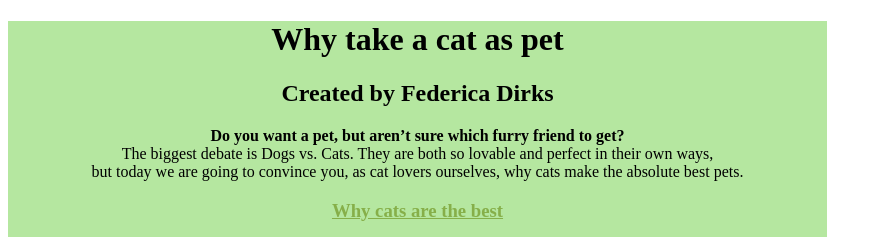
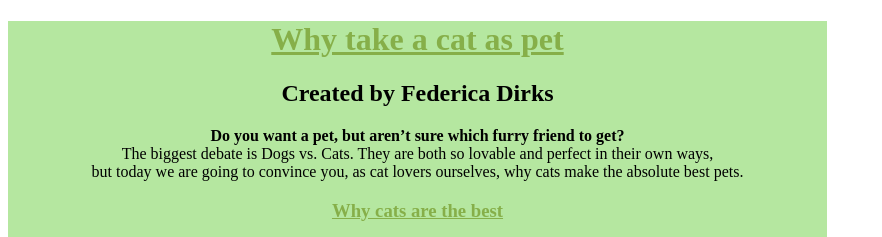
Before and after one commit to FedericaDirks/prj4chapter3, a plain HTML site: page index.html in a window 1280 px wide. Shown: the top 237 px of the page, without its empty margins (0-882 px from the left). Drawn offline with Linux system fonts and the light colour scheme.

Commit message:
update
update

```diff
--- a/css/text.css
+++ b/css/text.css
@@ -3,9 +3,7 @@
 
 }
 
-#creator{color: #e3eaa7;}
-
-.h3-shape{color: #86af49; text-decoration: underline;}
+.cats{color: #86af49; text-decoration: underline;}
 
 .h3-color {color: #86af49; text-decoration: underline;}
 
--- a/index.html
+++ b/index.html
@@ -5,11 +5,11 @@
     <title>Why take a cat as pet</title>
  <link href="css/text.css" type="text/css" rel="stylesheet">
   </head>
-<body>
+<body class"body">
 
 <div class="my-container">
 
-<h1>Why take a cat as pet</h1>
+<h1 class="cats">Why take a cat as pet</h1>
 <h2>Created by Federica Dirks</h2>
 
 <p class="intro-text"><strong>Do you want a pet, but aren’t sure which furry friend to get?</strong><br>The biggest debate is Dogs vs. Cats. They are both so lovable and perfect in their own ways,<br> but today we are going to convince you, as cat lovers ourselves, why cats make the absolute best pets.</p>
@@ -22,7 +22,7 @@
 
   <h3 class="h3-Behavior"> Anoying behavior of cats</h3>
  <p>Cats seem to love knocking items off your desk, right? While this behavior can range<br> from funny to annoying to dangerous, there are a couple of possible reasons your cat likes to use her paws in this way.<br> It may be linked to play-related behavior — she's simply curious about the object and what happens if she paws at it.<br> It could also be a way to get your attention — she knows you'll come running when you hear the noise made by the object hitting the<br> ground. </p>
-</div>div>
+</div>
 
   <div class="bottom-part"><p class="p-information"><strong>For more information go to:</strong></p>
 
```
Also changed, not shown: 1 other file.
